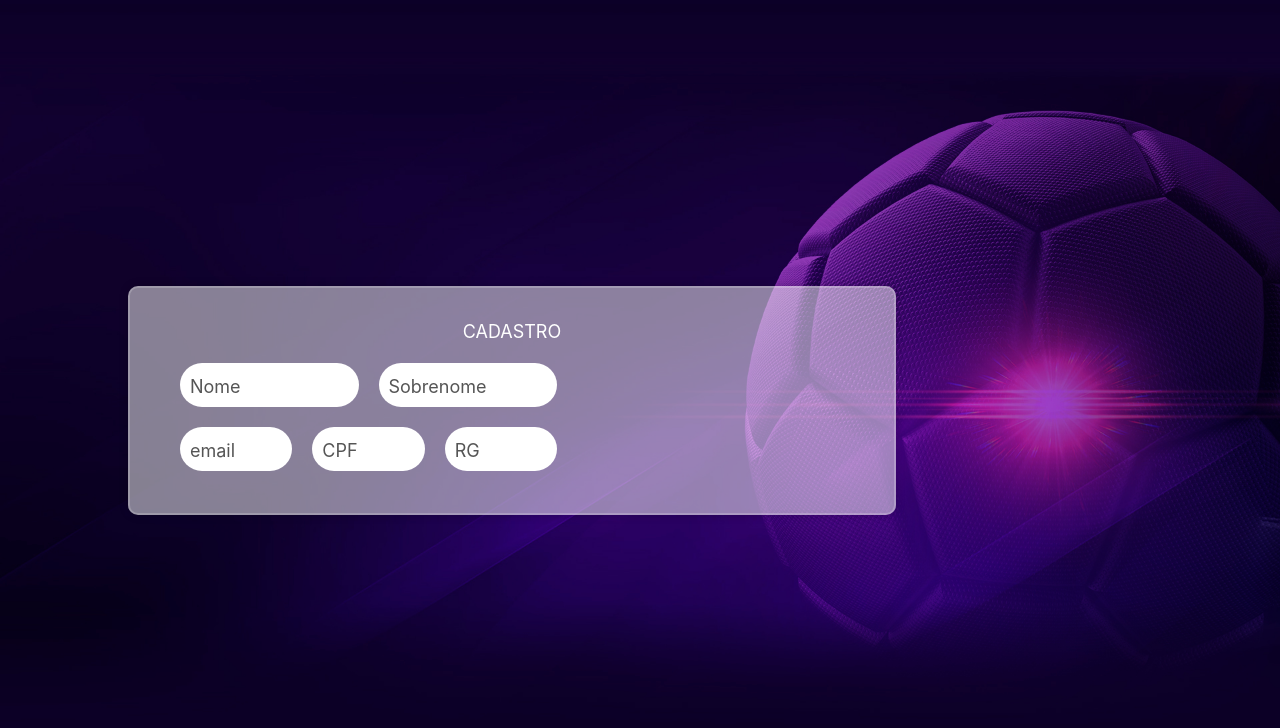
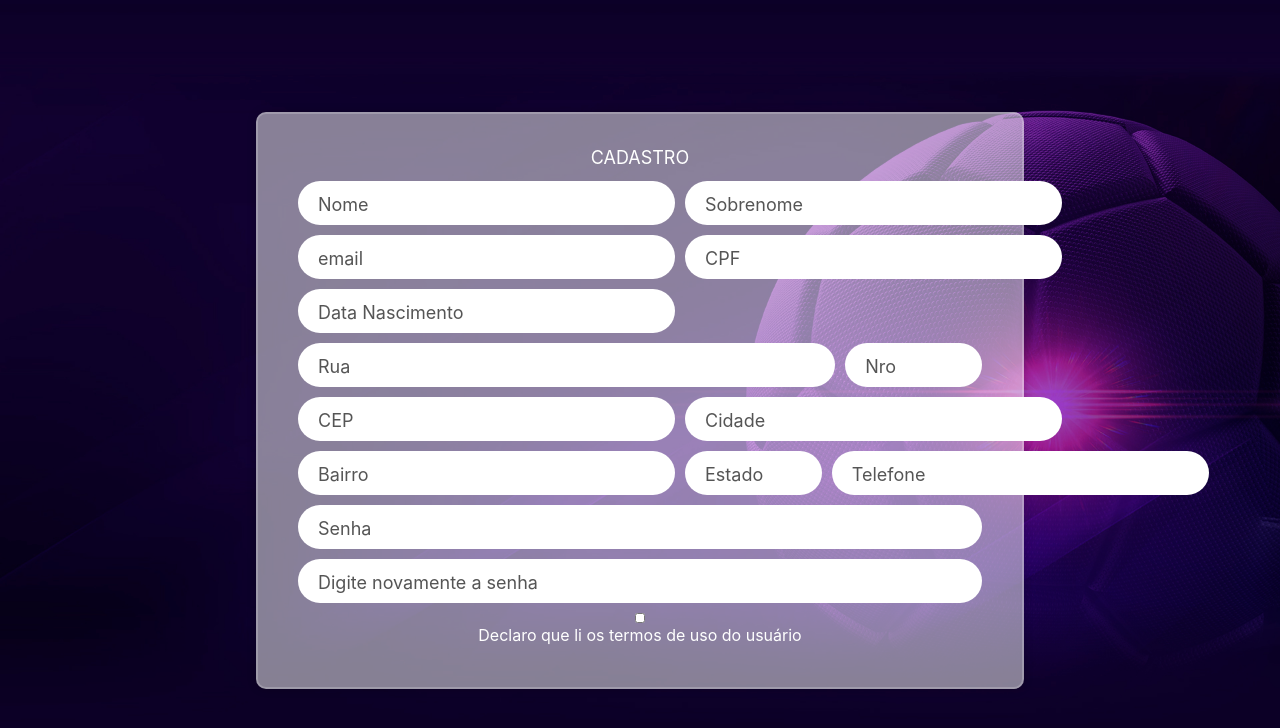
Before and after one commit to aligadigital/olheirodigital, a React (Create React App) app: page /player/register in a window 1280 px wide. Shown: the top 728 px of the page. Built offline with nearby package versions, Linux system fonts and the light colour scheme; the HTML template or start-up script is replaced by a standard one.

Commit message:
send form.

```diff
--- a/src/Components/LoginForm/LoginForm.css
+++ b/src/Components/LoginForm/LoginForm.css
@@ -90,6 +90,15 @@
     color: transparent; /* Hide original placeholder text */
   }
 
+.check-box input{
+  width: 100%;
+  height: 100%;
+  border: 2px solid rgba(255,255,255,.2) ;
+  outline: none;
+  border-radius: 40px;
+  font-size: 20px;
+  padding: 20px 40px 20px 20px;
+}
 
 
 .input-box input{
--- a/src/Components/Player/Register/Register.css
+++ b/src/Components/Player/Register/Register.css
@@ -1,64 +1,110 @@
-
-
 .wrapper-cadastro {
     width: 60%;
     background-color: rgba(255, 255, 255, 0.5);
-    border: 2px solid rgba(255, 255, 255, .2);
-    opacity: 3;
+    border: 2px solid rgba(255, 255, 255, 0.2);
     backdrop-filter: blur(960deg);
-    box-shadow: 0 0 10px rgba(0, 0, 0, .2);
+    box-shadow: 0 0 10px rgba(0, 0, 0, 0.2);
     color: white;
     border-radius: 10px;
     padding: 30px 40px;
     display: flex;
-    flex-direction: column; /* Arrange children in a column */
-    justify-content: center; /* Center children vertically */
-    align-items: center; /* Center children horizontally */
-    position: absolute; /* Position absolute */
-    left: 10%; /* 10% from the left edge */
+    flex-direction: column;
+    justify-content: center;
+    align-items: center;
+    position: absolute;
   }
 
-.title{
-    justify-content: center;
-    align-items: center;
+  .title {
     text-align: center;
     font-size: large;
     padding-bottom: 10px;
+  }
 
-}
   .form-box-cadastro {
     display: flex;
-    align-self: self-start;
-    width: 100%; /* Set maximum width for the form-box */
+    flex-direction: column;
+    width: 100%;
   }
 
+  .input-row {
+    display: flex;
+    justify-content: space-between;
+    width: 100%;
+    margin-bottom: 10px;
+  }
 
-.input-box-register{
-    align-items: start;
-    display: inline-block;
-    text-align: left;
-    width: 100%;
-    align-self: flex-start;
-    padding-bottom: 10px;
-    padding-left: 10px;
-    top: 8px;
-    font-size: 11px;
+  .input-box-register {
+    display: flex;
+    flex-direction: column;
+    flex: 1;
+    margin-right: 10px;
     position: relative;
   }
 
 
- .col2,
- .col3 {
-     display: grid;
-     grid-template-columns: repeat(auto-fit, minmax(0, 1fr));
-     grid-gap: 10px;
-     width: 100%;
-     margin-bottom: 10px;
+  .input-box-register:last-child {
+    margin-right: 0;
   }
 
 
+  .input-box-register input {
+    height: 10px;
+    border: 2px solid rgba(255, 255, 255, 0.2);
+    outline: none;
+    border-radius: 40px;
+    font-size: 20px;
+    padding: 20px 40px 20px 20px;
+  }
+  .input-box-register checkbox {
+    height: 10px;
+    border: 2px solid rgba(255, 255, 255, 0.2);
+    outline: none;
+    border-radius: 40px;
+    font-size: 20px;
+    padding: 20px 40px 20px 20px;
+  }
 
-.validation-enable{
+  .short-input {
+    flex: 0 0 10%;
+    width: 20%;
+  }
+
+  .wide-input {
+    flex: 0 0 45%;
+  }
+
+  .medium-input {
+    flex: 0 0 25%;
+  }
+
+  .place {
+    position: absolute;
+    top: 10px;
+    transition: top 0.2s, font-size 0.2s, color 0.2s;
+    left: 15px;
+    font-size: 18px;
+    padding: 0 5px;
+    color: #555555;
+  }
+
+  .input-box-register input:focus + .place,
+  .input-box-register input:not(:focus):not(:placeholder-shown) + .place {
+    top: -1px;
+    font-size: 8px;
+    opacity: 1;
+  }
+
+  .input-box-register input:not(:focus):placeholder-shown + .place {
+    top: 10px;
+    font-size: 18px;
+    opacity: 1;
+  }
+
+  .input-box-register input::placeholder {
+    color: transparent;
+  }
+
+  .validation-enable {
     background-color: transparent;
     color: rgb(222, 84, 84);
     font-weight: 700;
@@ -67,92 +113,23 @@
     border-radius: 10px;
     margin-bottom: 10px;
     visibility: visible;
+  }
 
-}
-.validation-disable{
+  .validation-disable {
     padding: 10px;
     border-radius: 10px;
     margin-bottom: 10px;
     visibility: hidden;
-
-  }
-.wrapper h1{
-    font-size: 36px;
-    text-align: center;;
   }
 
-.form-box-register .input-box{
-    position: relative;
-    width: 100%;
-    margin: 20px 0 ;
-}
-
-
-
-.place{
-    position: absolute;
-    top: 10px;
-    transition:  0.2s, font-size 0.2s, color 0.2s;
-    left: 15px;
-    font-size: 18px;
-    padding: 0px 5px;
-    color: #555555;
-}
-
-.input-box-register input:focus + .place,
-.input-box-register input:not(:focus):not(:placeholder-shown) + .place {
-    top: -1px;
-    font-size: 8px;
-    opacity: 1;
-    transition: top 0.2s, font-size 0.2s, color 0.2s;
-    /* Change color to match your design */
-    /* Adjust size to match your design */
-}
-.input-box-register input:not(:focus):placeholder-shown + .place {
-    top: 10px; /* Adjust as needed */
-    font-size: 18px; /* Adjust as needed */
-    opacity: 1;
-    transition: top 0.2s, font-size 0.2s, color 0.2s;
-    /* Change color to match your design */
-    /* Adjust size to match your design */
-}
-
-  .input-box-register input::placeholder {
-    color: transparent; /* Hide original placeholder text */
-  }
-
-
-
-.input-box-register input{
-    width: 100%;
-    height: 10px;
-    border: 2px solid rgba(255,255,255,.2) ;
-    outline: none;
-    border-radius: 40px;
-    font-size: 20px;
-    padding: 20px 40px 20px 20px;
-
-}
-
-
-
-.span-logintitle{
-    padding-top: 20px;
-    padding-bottom: 20px;
-    font-weight: 700;
-    font-size: 30px;
-    color: #4F4F4F;
-}
-
-
-.wrapper-register button{
+  .wrapper-register button {
     width: 100%;
     height: 45px;
     border: none;
     outline: none;
     border-radius: 40px;
-    background: #4B0082;
-    box-shadow: 0 0 10px rgba(0,0,0,-1);
+    background: #4b0082;
+    box-shadow: 0 0 10px rgba(0, 0, 0, -1);
     font-size: 18px;
     color: #fff;
     font-weight: 700;
@@ -161,11 +138,16 @@
 
   /* Media query for screens smaller than 620px */
   @media (max-width: 620px) {
-    .wrapper-register {
-      /* Adjust padding for smaller screens */
+    .wrapper-cadastro {
       width: 100%;
     }
-    .form-box-register{
-        width: 98%;
+
+    .input-row {
+      flex-direction: column;
+    }
+
+    .input-box-register {
+      margin-right: 0;
+      margin-bottom: 10px;
     }
   }
--- a/src/Components/Player/Register/Register.jsx
+++ b/src/Components/Player/Register/Register.jsx
@@ -12,32 +12,89 @@ function PlayerRegister()  {
     };
     return (
     <>
-       <div className='wrapper-cadastro'>
+    <div className="wrapper-cadastro">
       <div className="title">CADASTRO</div>
-        <div className='form-box-cadastro'>
+      <div className="form-box-cadastro">
         <form onSubmit={handleSubmit}>
-               <div className='col2'>
-               <div className='input-box-register'>
-                    <input type='text' name='nome' placeholder='nome'/>
-                    <label className='place'>Nome</label>
+          <div className="input-row">
+            <div className="input-box-register">
+              <input type="text" name="nome" placeholder="nome" />
+              <label className="place">Nome</label>
             </div>
-               <div className='input-box-register'>
-                    <input type='text' name='sobrenome' placeholder='nome'/>
-                    <label className='place'>Sobrenome</label>
+            <div className="input-box-register">
+              <input type="text" name="sobrenome" placeholder="sobrenome" />
+              <label className="place">Sobrenome</label>
             </div>
           </div>
-               <div className='col3'>
-               <div className='input-box-register'>
-                    <input type='text' name='email' placeholder='nome'/>
-                    <label className='place'>email</label>
+          <div className="input-row">
+            <div className="input-box-register">
+              <input type="text" name="email" placeholder="email" />
+              <label className="place">email</label>
             </div>
-               <div className='input-box-register'>
-                    <input type='text' name='CPF' placeholder='nome'/>
-                    <label className='place'>CPF</label>
+            <div className="input-box-register">
+              <input type="text" name="CPF" placeholder="CPF" />
+              <label className="place">CPF</label>
             </div>
-               <div className='input-box-register'>
-                    <input type='text' name='RG' placeholder='nome'/>
-                    <label className='place'>RG</label>
+
+          </div>
+          <div className="input-row">
+          <div className="input-box-register medium-input">
+              <input type="text" name="DtNasc" placeholder="Data Nascimento" />
+              <label className="place">Data Nascimento</label>
+            </div>
+            </div>
+          <div className="input-row">
+            <div className="input-box-register">
+              <input type="text" name="Rua" placeholder="Rua" />
+              <label className="place">Rua</label>
+            </div>
+            <div className="input-box-register short-input">
+              <input type="text" name="NumeroRua" placeholder="Nro"  />
+              <label className="place">Nro</label>
+            </div>
+            </div>
+          <div className="input-row">
+          <div className="input-box-register medium-input">
+              <input type="text" name="CEP" placeholder="CEP" />
+              <label className="place">CEP</label>
+            </div>
+            <div className="input-box-register">
+              <input type="text" name="Cidade" placeholder="Cidade" />
+              <label className="place">Cidade</label>
+            </div>
+
+          </div>
+          <div className="input-row">
+          <div className="input-box-register">
+              <input type="text" name="Bairro" placeholder="Bairro" />
+              <label className="place">Bairro</label>
+            </div>
+            <div className="input-box-register short-input">
+              <input type="text" name="Estado" placeholder="Estado" />
+              <label className="place">Estado</label>
+            </div>
+
+            <div className="input-box-register  medium-input">
+              <input type="text" name="Telefone" placeholder="Telefone" />
+              <label className="place">Telefone</label>
+            </div>
+          </div>
+          <div className="input-row">
+               <div className="input-box-register">
+              <input type="text" name="Senha" placeholder="Senha" />
+              <label className="place">Senha</label>
+            </div>
+            </div>
+          <div className="input-row">
+            <div className="input-box-register">
+              <input type="text" name="Senha1" placeholder="Digite novamente a senha" />
+              <label className="place">Digite novamente a senha</label>
+            </div>
+          </div>
+          <div className="input-row">
+            <div className="input-box-register">
+              <input type="checkbox" name="Termo" placeholder="Termo" />
+              <label >Declaro que li os termos de uso do usuário</label>
             </div>
           </div>
         </form>
```
Lines whose indentation alone changed are shown as unchanged.
